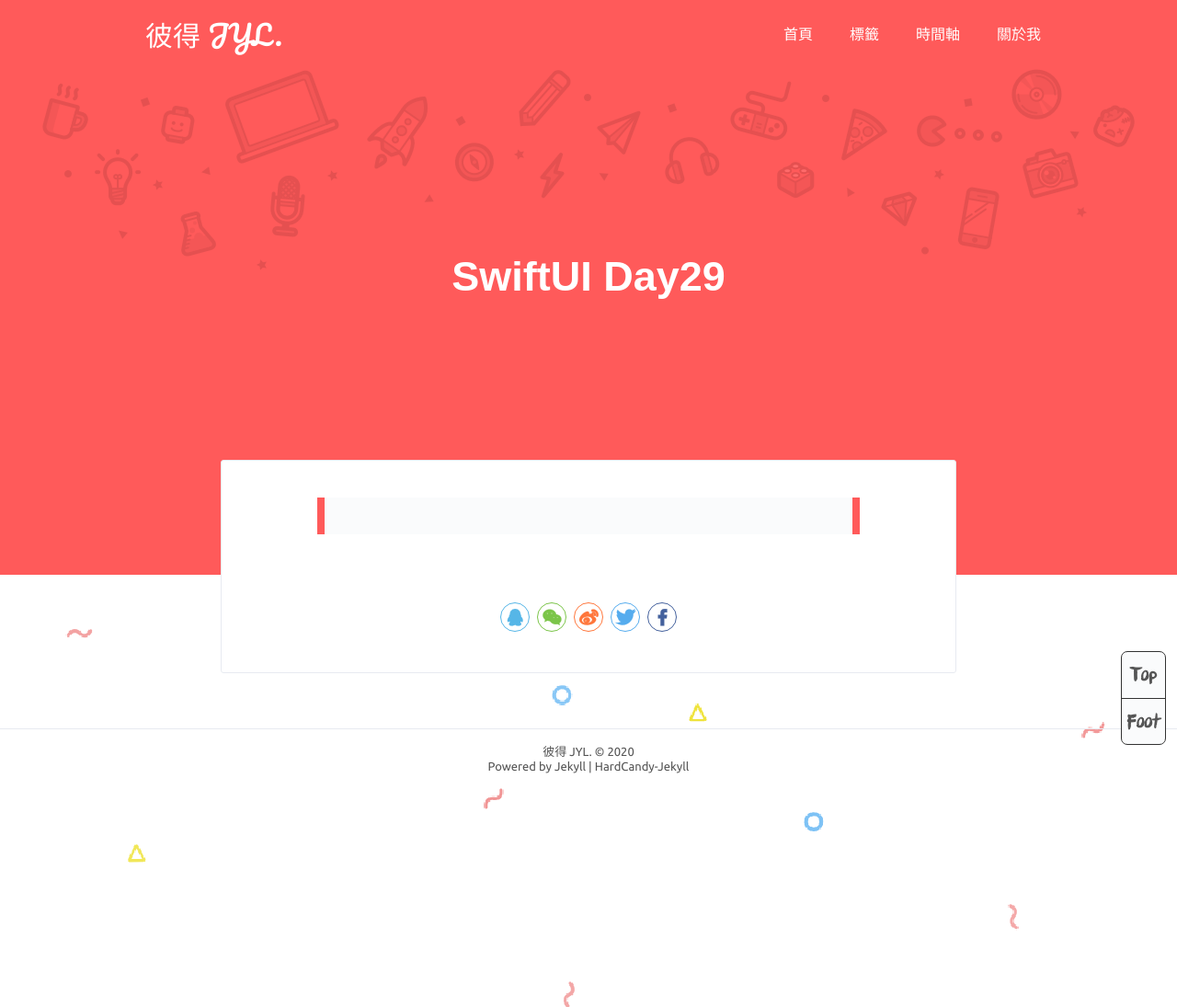
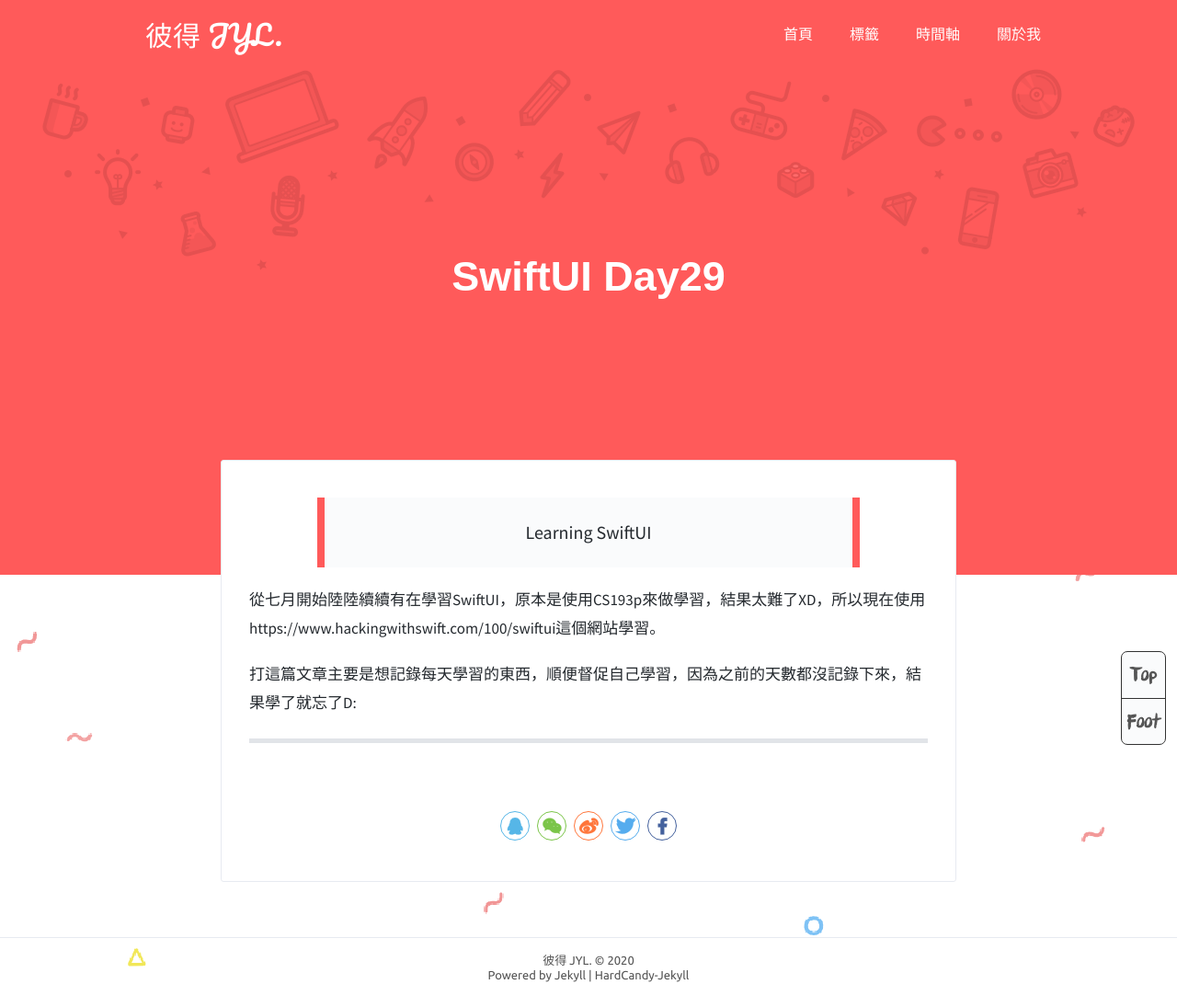
Before and after one commit to peter0512lee/peter0512lee.github.io, a Jekyll site: the page built from _posts/2020-09-28-SwiftUI Day29.md, in a window 1280 px wide. Shown: the whole page at 92% size. Built offline with Jekyll 4.4.1, drawn with Linux system fonts in a browser that asks for light colours; comment, search, counter and statistics services are not loaded.

Commit message:
Update 2020-09-28-SwiftUI Day29.md

```diff
--- a/_posts/2020-09-28-SwiftUI Day29.md
+++ b/_posts/2020-09-28-SwiftUI Day29.md
@@ -4,5 +4,11 @@ title:  "SwiftUI Day29"
 date:   2020-09-28 14:32:21 +0800
 tags: Swift, SwiftUI, iOS App
 color: rgb(255,90,90)
-subtitle: ''
+subtitle: 'Learning SwiftUI'
 ---
+
+從七月開始陸陸續續有在學習SwiftUI，原本是使用CS193p來做學習，結果太難了XD，所以現在使用https://www.hackingwithswift.com/100/swiftui這個網站學習。
+
+打這篇文章主要是想記錄每天學習的東西，順便督促自己學習，因為之前的天數都沒記錄下來，結果學了就忘了D:
+
+-------
```
